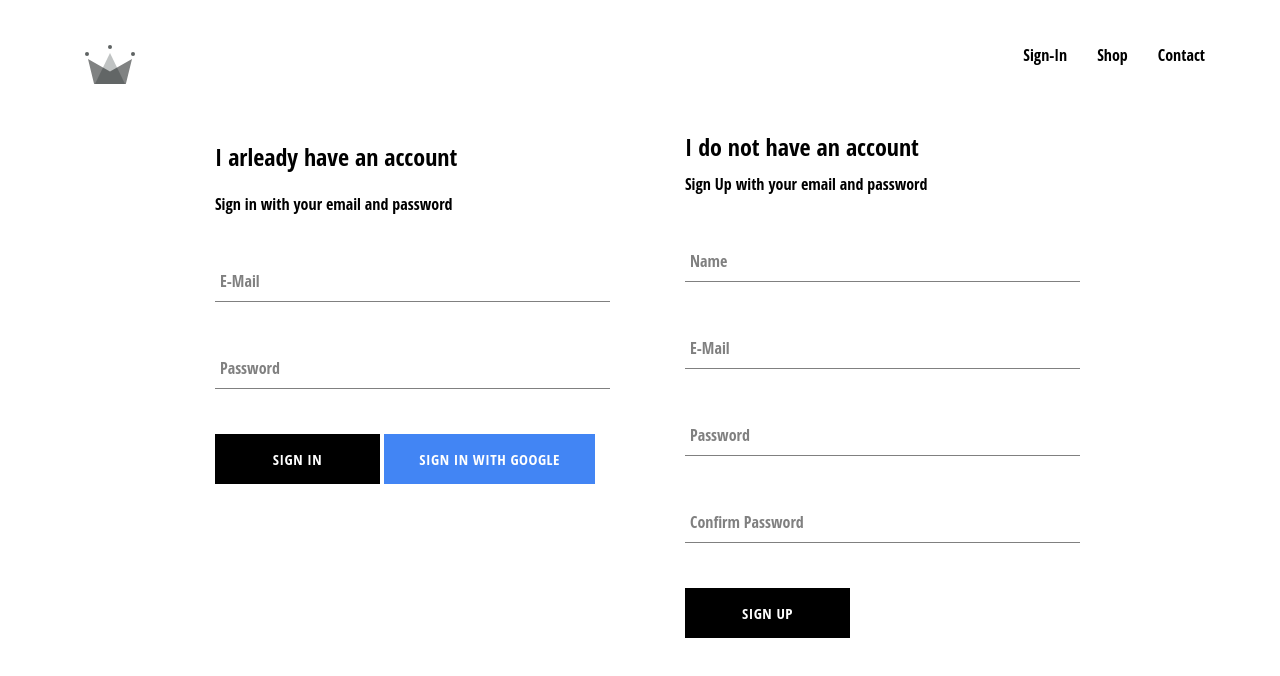
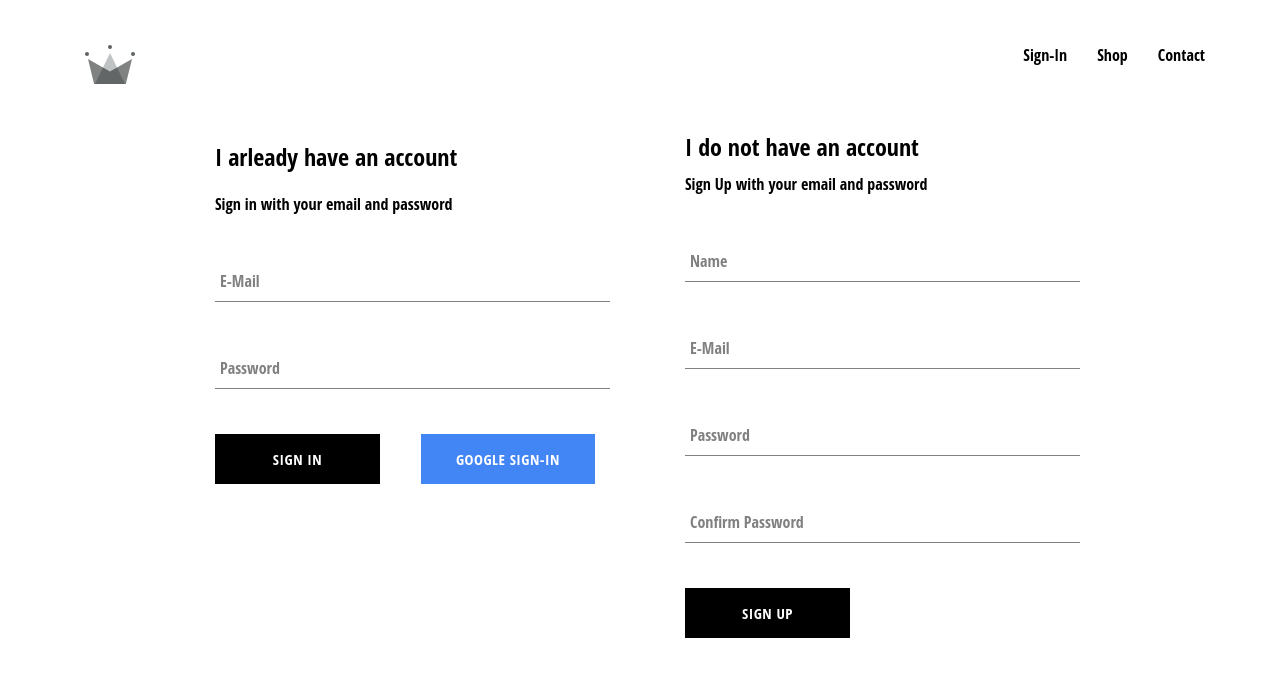
Before and after one commit to brunner-websites/crwn-clothing, a React (Create React App) app: page /signin in a window 1280 px wide. Shown: the top 676 px of the page. Built offline with nearby package versions, Linux system fonts and the light colour scheme; no server answers.

Commit message:
added sign in with email/password functionality

```diff
--- a/src/components/sign-in/sign-in.component.jsx
+++ b/src/components/sign-in/sign-in.component.jsx
@@ -4,7 +4,7 @@ import './sign-in.styles.scss';
 import FormInput from '../form-input/form-input.component';
 import CustomButton from '../custom-button/custom-button.component';
 
-import { signInWithGoogle } from '../../firebase/firebase.utils';
+import { auth, signInWithGoogle } from '../../firebase/firebase.utils';
 
 class SignIn extends Component {
 
@@ -17,8 +17,16 @@ class SignIn extends Component {
     }
   }
 
-  handleSubmit = event => {
+  handleSubmit = async event => {
     event.preventDefault();
+
+    const { email, password } = this.state;
+
+    try {
+      await auth.signInWithEmailAndPassword(email, password);
+    } catch (error) {
+      console.error(error);
+    }
 
     this.setState({
       email: '',
@@ -64,7 +72,7 @@ class SignIn extends Component {
 
           <div className="buttons">
             <CustomButton type="submit">Sign In</CustomButton>
-            <CustomButton onClick={signInWithGoogle} isGoogleSignIn={true} >Sign In With Google</CustomButton>
+            <CustomButton onClick={signInWithGoogle} isGoogleSignIn={true} >Google Sign-In</CustomButton>
           </div>
 
         </form>
```
